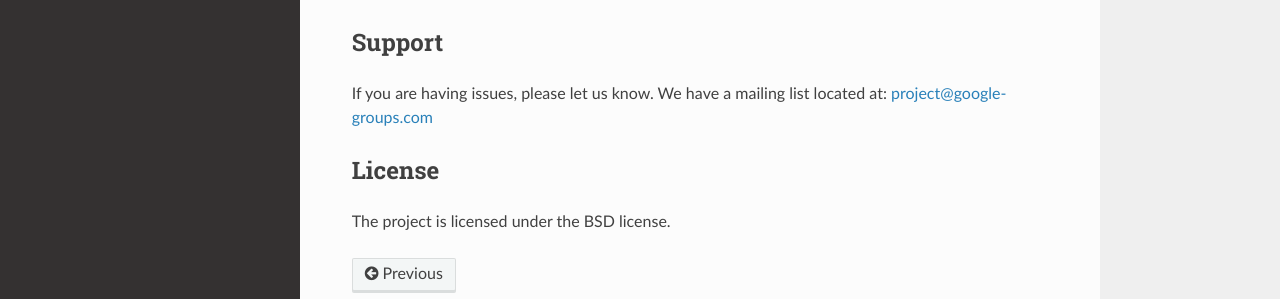
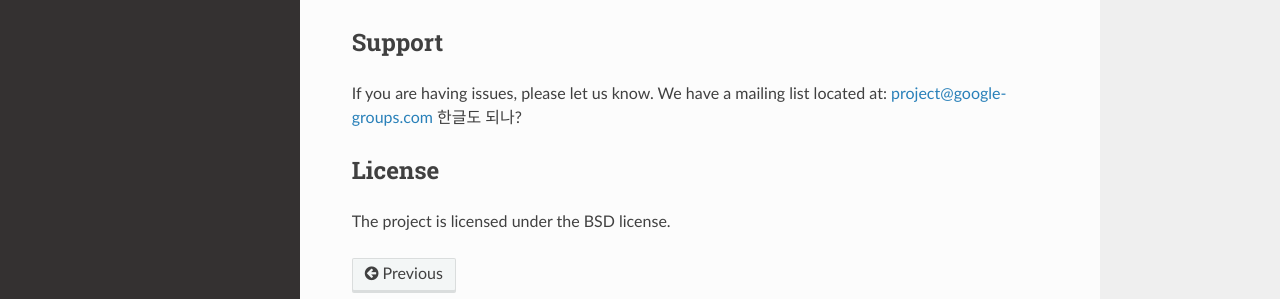
Before and after one commit to railroad2/gb-log, a Sphinx documentation site: the page built from docs/test.rst, in a window 1280 px wide and 1133 px high. Shown: the part 710-1009 px from the top of the window. Built offline with Sphinx 7.4.7 and the Read the Docs theme 2.0.0, drawn with Linux system fonts in a browser that asks for light colours; pages that are not in the unit, such as notebooks, are missing from menus.

Commit message:
test.rst 3

```diff
--- a/docs/test.rst
+++ b/docs/test.rst
@@ -34,6 +34,7 @@ Support
 
 If you are having issues, please let us know.
 We have a mailing list located at: project@google-groups.com
+한글도 되나?
 
 License
 -------
```
